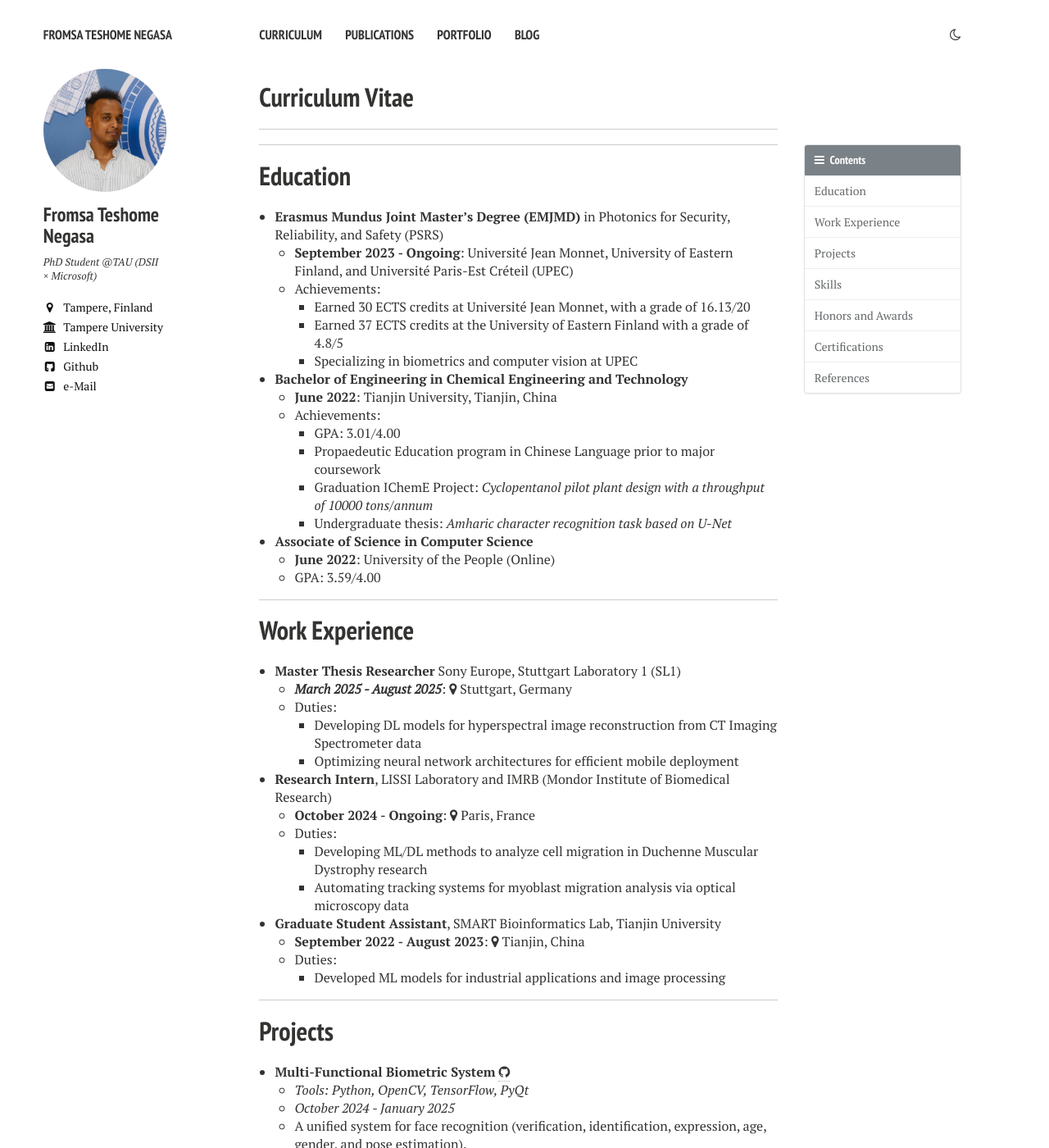
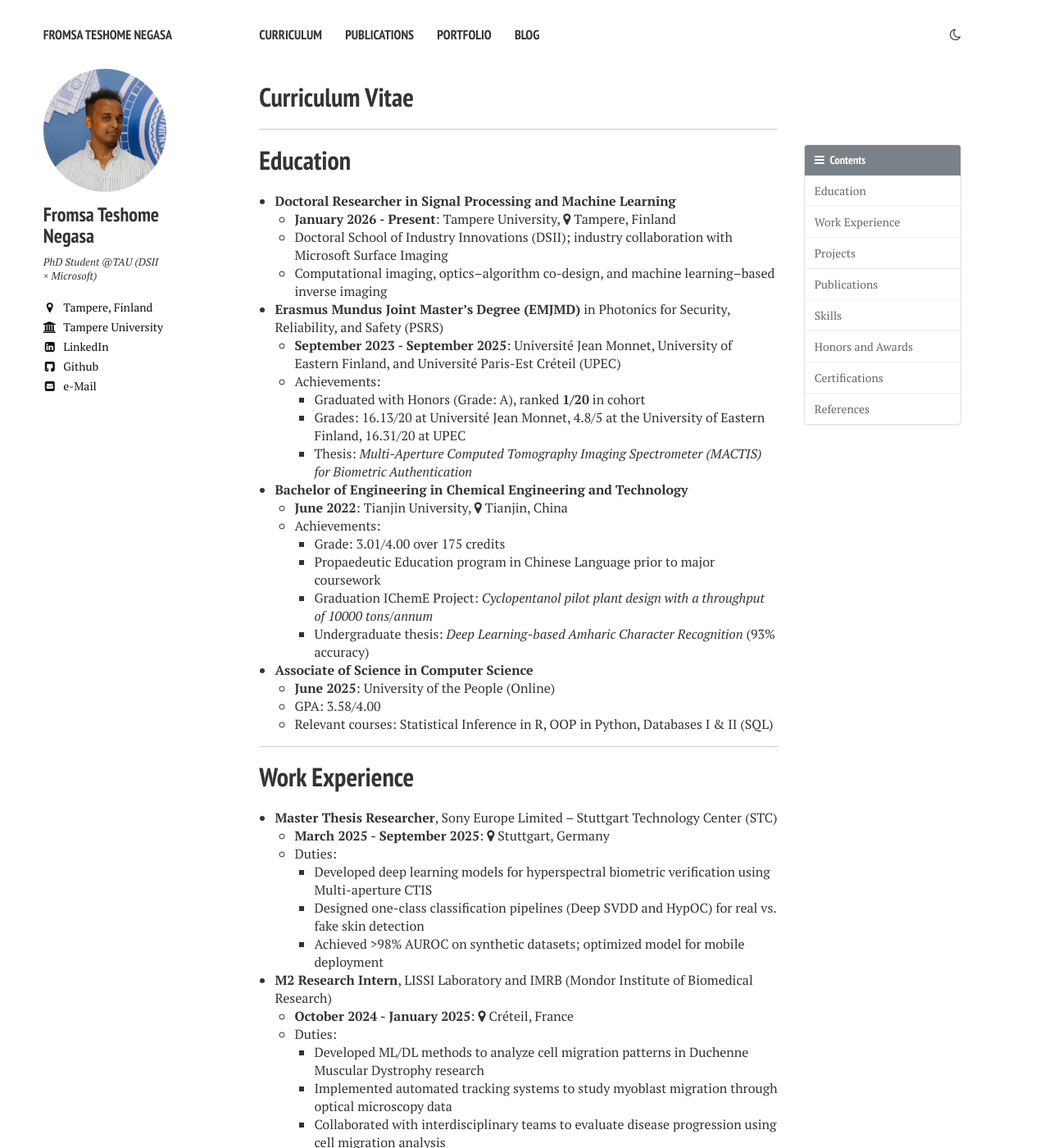
Before and after one commit to PHYRA47/phyra47.github.io, a Jekyll site: the page built from _pages/cv.md, in a window 1280 px wide and 1400 px high. Shown: the whole window at 82% size. Built offline with Jekyll 4.4.1, drawn with Linux system fonts in a browser that asks for light colours; nearby versions of some CDN libraries; some of the changed text lies outside the part shown.

Commit message:
Update CV content and replace outdated PDF with new version

```diff
--- a/_pages/cv.md
+++ b/_pages/cv.md
@@ -9,44 +9,50 @@
 body_class: cv-page
 ---
 
----
-
 Education
 ======
+* **Doctoral Researcher in Signal Processing and Machine Learning**
+  * **January 2026 - Present**: Tampere University, <i class="fa fa-map-marker"></i> Tampere, Finland
+  * Doctoral School of Industry Innovations (DSII); industry collaboration with Microsoft Surface Imaging
+  * Computational imaging, optics–algorithm co-design, and machine learning–based inverse imaging
+
 * **Erasmus Mundus Joint Master's Degree (EMJMD)** in Photonics for Security, Reliability, and Safety (PSRS)
-  * **September 2023 - Ongoing**: Université Jean Monnet, University of Eastern Finland, and Université Paris-Est Créteil (UPEC)
+  * **September 2023 - September 2025**: Université Jean Monnet, University of Eastern Finland, and Université Paris-Est Créteil (UPEC)
   * Achievements:
-    * Earned 30 ECTS credits at Université Jean Monnet,  with a grade of 16.13/20
-    * Earned 37 ECTS credits at the University of Eastern Finland with a grade of 4.8/5
-    * Specializing in biometrics and computer vision at UPEC
+    * Graduated with Honors (Grade: A), ranked **1/20** in cohort
+    * Grades: 16.13/20 at Université Jean Monnet, 4.8/5 at the University of Eastern Finland, 16.31/20 at UPEC
+    * Thesis: *Multi-Aperture Computed Tomography Imaging Spectrometer (MACTIS) for Biometric Authentication*
 
 * **Bachelor of Engineering in Chemical Engineering and Technology**
-  * **June 2022**: Tianjin University, Tianjin, China
+  * **June 2022**: Tianjin University, <i class="fa fa-map-marker"></i> Tianjin, China
   * Achievements:
-    * GPA: 3.01/4.00
+    * Grade: 3.01/4.00 over 175 credits
     * Propaedeutic Education program in Chinese Language prior to major coursework
     * Graduation IChemE Project: *Cyclopentanol pilot plant design with a throughput of 10000 tons/annum*
-    * Undergraduate thesis: *Amharic character recognition task based on U-Net*
+    * Undergraduate thesis: *Deep Learning-based Amharic Character Recognition* (93% accuracy)
 
 * **Associate of Science in Computer Science**
-  * **June 2022**: University of the People (Online)
-  * GPA: 3.59/4.00
+  * **June 2025**: University of the People (Online)
+  * GPA: 3.58/4.00
+  * Relevant courses: Statistical Inference in R, OOP in Python, Databases I & II (SQL)
 
 ---
 
 Work Experience
 ======
-* **Master Thesis Researcher** Sony Europe, Stuttgart Laboratory 1 (SL1)
-  * ***March 2025 - August 2025***: <i class="fa fa-map-marker"></i> Stuttgart, Germany
+* **Master Thesis Researcher**, Sony Europe Limited – Stuttgart Technology Center (STC)
+  * **March 2025 - September 2025**: <i class="fa fa-map-marker"></i> Stuttgart, Germany
   * Duties:
-    * Developing DL models for hyperspectral image reconstruction from CT Imaging Spectrometer data
-    * Optimizing neural network architectures for efficient mobile deployment
+    * Developed deep learning models for hyperspectral biometric verification using Multi-aperture CTIS
+    * Designed one-class classification pipelines (Deep SVDD and HypOC) for real vs. fake skin detection
+    * Achieved >98% AUROC on synthetic datasets; optimized model for mobile deployment
 
-* **Research Intern**, LISSI Laboratory and IMRB (Mondor Institute of Biomedical Research)
-  * **October 2024 - Ongoing**: <i class="fa fa-map-marker"></i> Paris, France
+* **M2 Research Intern**, LISSI Laboratory and IMRB (Mondor Institute of Biomedical Research)
+  * **October 2024 - January 2025**: <i class="fa fa-map-marker"></i> Créteil, France
   * Duties:
-    * Developing ML/DL methods to analyze cell migration in Duchenne Muscular Dystrophy research
-    * Automating tracking systems for myoblast migration analysis via optical microscopy data
+    * Developed ML/DL methods to analyze cell migration patterns in Duchenne Muscular Dystrophy research
+    * Implemented automated tracking systems to study myoblast migration through optical microscopy data
+    * Collaborated with interdisciplinary teams to evaluate disease progression using cell migration analysis
 
 * **Graduate Student Assistant**, SMART Bioinformatics Lab, Tianjin University
   * **September 2022 - August 2023**: <i class="fa fa-map-marker"></i> Tianjin, China
@@ -105,21 +111,26 @@
 
 ---
 
+Publications
+======
+* **[S.1]** Fournier, R., et al. (2025). *A Comprehensive Review of Traditional Automated Cell Tracking Techniques in Cell Migration*. Manuscript submitted for publication in **Computers in Biology and Medicine**.
+
+---
+
 Skills
 ======
 * **Programming Languages**: Python, MATLAB, Kotlin
-* **Frameworks**: TensorFlow, OpenCV
-* **Web and Database Technologies**: HTML, CSS, SQL
-* **Other Tools & Technologies**: LaTeX, Git, UNIX
+* **ML/DL Libraries**: PyTorch, TensorFlow, OpenCV
+* **Other Tools & Technologies**: Microsoft Office, LaTeX (Overleaf), Git, UNIX, HTML/CSS, SQL, Zemax
 * **Research Skills**: Literature Review, Data Analysis, Good Laboratory Practice, Problem Solving
-* **Languages**: English (IELTS 7.0), Chinese Mandarin (HSK 5), Amharic (Native)
+* **Languages**: English (IELTS: 7.0, Duolingo: 135), Mandarin Chinese (HSK 5), Amharic (Native)
 
 ---
 
 Honors and Awards
 ======
 * **Erasmus Mundus Joint Master's Degree Scholarship**
-  * European Commission, September 2023
+  * Education, Audiovisual and Culture Executive Agency, European Commission, September 2023
   * Associated with Erasmus Mundus Joint Master Degree Photonics for Security, Reliability, and Safety (PSRS) <a href="https://www.master-photonics4security.eu/" target="_blank"><i class="fa fa-external-link"></i></a>
 
 * **Distinguished International Student Award**
@@ -147,28 +158,32 @@
 References
 ======
 
-1. **Amine Nait-Ali**  <a href="https://www.amine-nait-ali.org/" target="_blank"><i class="fa fa-globe"></i></a> | <a href="https://www.linkedin.com/in/amine-nait-ali-a56b5b22/" target="_blank"><i class="fa fa-linkedin"></i></a>
-   Professor, Biometrics Research Group
-   University of Paris-Est Créteil (UPEC)
-   Email: naitali@u-pec.fr
-   *Relationship: PSRS Coordinator at UPEC*
-
+1. **Nathalie Destouches**  <a href="https://perso.univ-st-etienne.fr/destoucn/" target="_blank"><i class="fa fa-globe"></i></a> | <a href="https://www.linkedin.com/in/nathalie-destouches-713605163/" target="_blank"><i class="fa fa-linkedin"></i></a>
+   Professor, Hubert Curien Laboratory
+   University of Lyon, University of Saint-Etienne
+   Email: nathalie.destouches@univ-st-etienne.fr
+   *Relationship: EMJMD PSRS Head Coordinator and Fourier Optics Instructor at UJM*
 
 2. **Polina Kuzhir**  <a href="https://uefconnect.uef.fi/en/polina.kuzhir/" target="_blank"><i class="fa fa-globe"></i></a> | <a href="https://www.linkedin.com/in/polina-kuzhir-556765bb/" target="_blank"><i class="fa fa-linkedin"></i></a>
    Professor, Department of Physics and Mathematics
    University of Eastern Finland (UEF)
    Email: polina.kuzhir@uef.fi
-   Phone: +358 50 566 6624
+   *Relationship: Advanced Biomedical Optics course Instructor at UEF*
 
-3. **Nathalie Destouches**  <a href="https://perso.univ-st-etienne.fr/destoucn/" target="_blank"><i class="fa fa-globe"></i></a> | <a href="https://www.linkedin.com/in/nathalie-destouches-713605163/" target="_blank"><i class="fa fa-linkedin"></i></a>
-   Professor, Hubert Curien Laboratory
-   University of Lyon, University of Saint-Etienne
-   Email: nathalie.destouches@univ-st-etienne.fr
-   Phone: +33 (0)6 07 79 52 31
-   *Relationship: EMJMD PSRS Head Coordinator*
+3. **Amine Nait-Ali**  <a href="https://www.amine-nait-ali.org/" target="_blank"><i class="fa fa-globe"></i></a> | <a href="https://www.linkedin.com/in/amine-nait-ali-a56b5b22/" target="_blank"><i class="fa fa-linkedin"></i></a>
+   Professor, Biometrics Research Group
+   University of Paris-Est Créteil (UPEC)
+   Email: naitali@u-pec.fr
+   *Relationship: Local PSRS Coordinator and Biometrics II course Instructor at UPEC*
+
+4. **Mazen Mel**
+   Senior Engineer, Computational Sensing Group
+   Sony Europe Limited – Stuttgart Technology Center (STC)
+   Email: mazen.mel@sony.com
+   *Relationship: Master's thesis supervisor at Sony*
 
 ---
 
 <div style="text-align: center">
-  <a href="{{ '/files/cv_phd.pdf' | relative_url }}">Download</a> my latest CV as PDF
+  <a href="{{ '/files/academic_cv_phd.pdf' | relative_url }}">Download</a> my latest CV as PDF
 </div>
```
Also changed, not shown: 2 other files.
